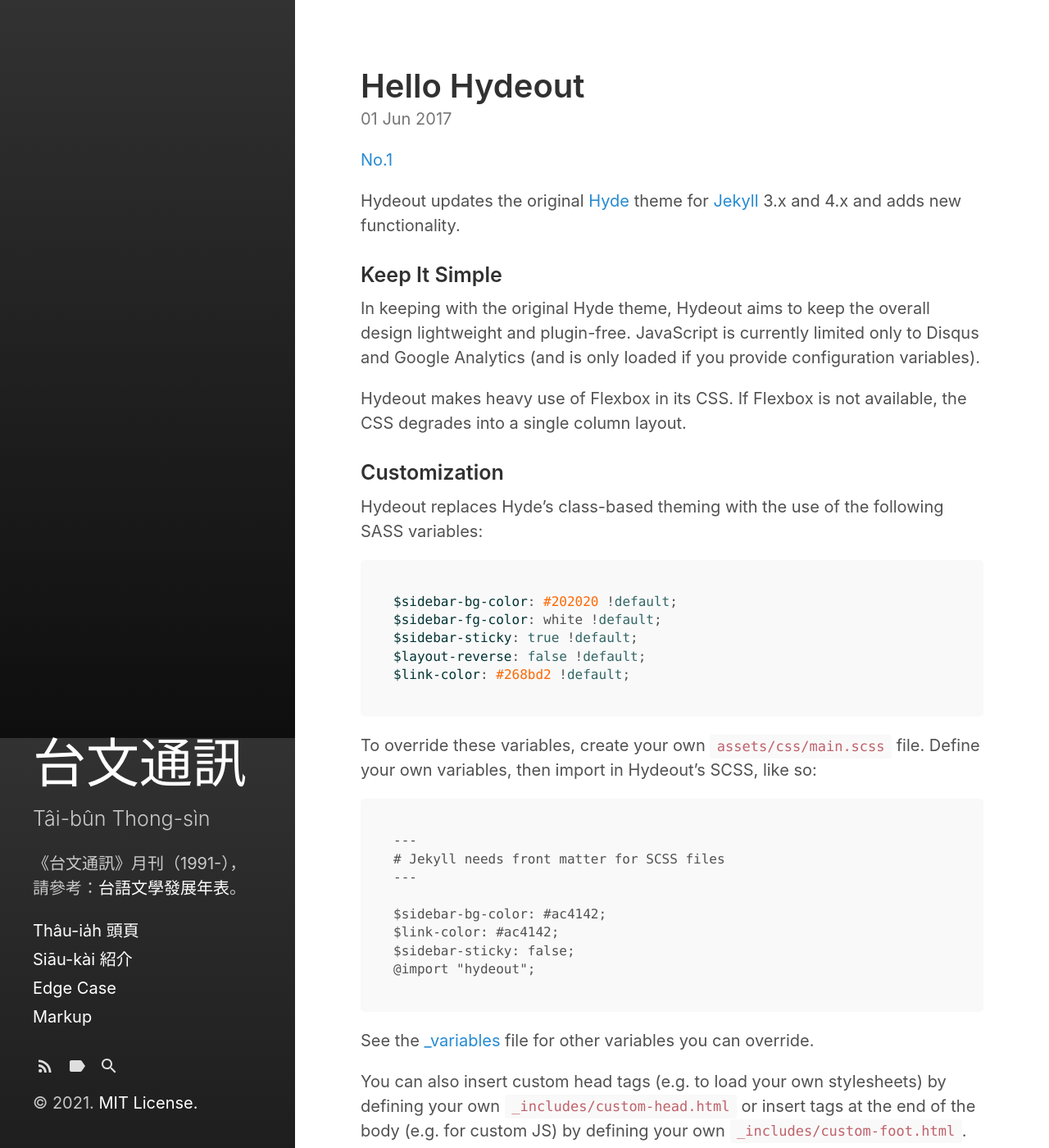
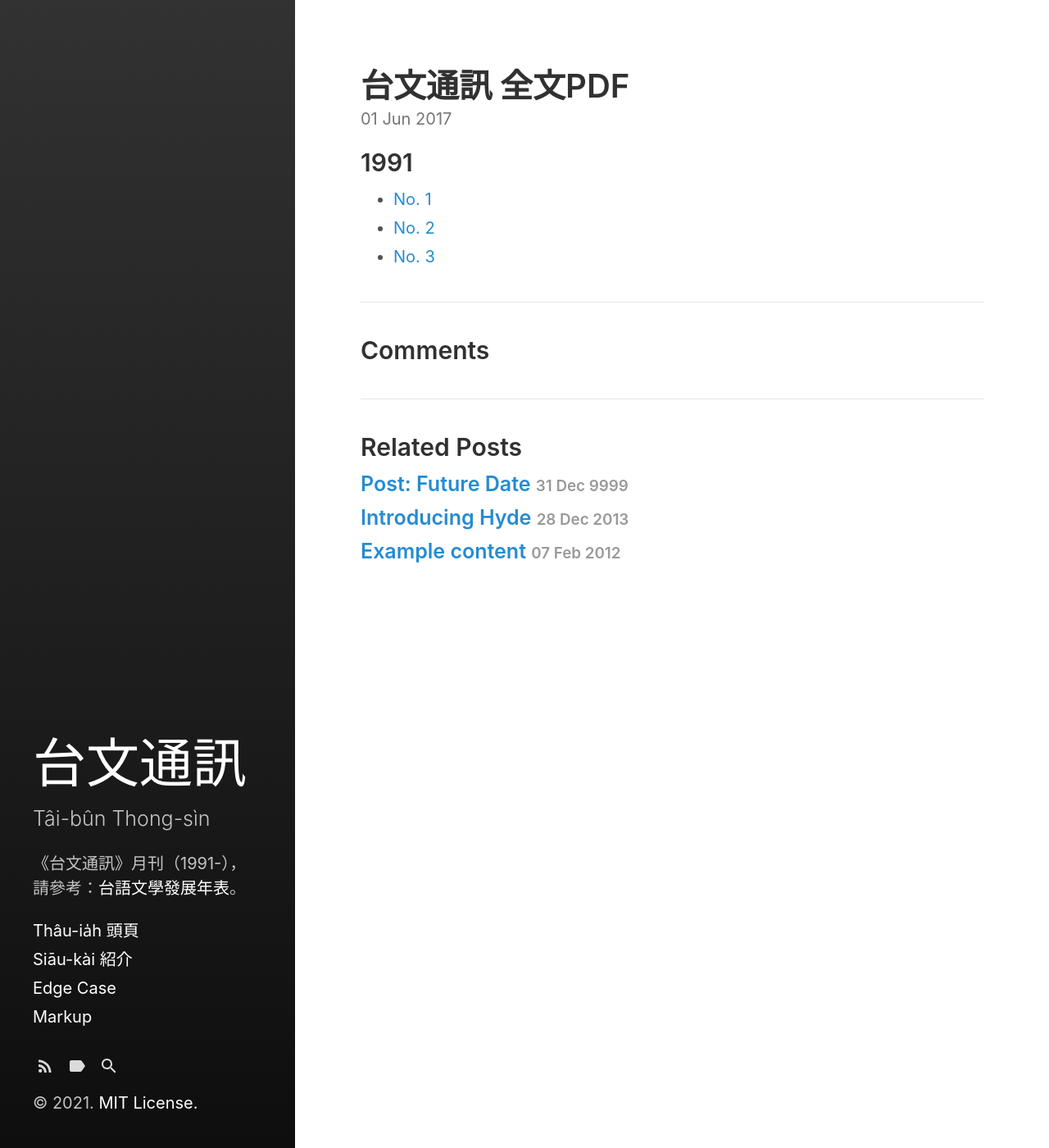
Before and after one commit to TaibunThongsin/TaibunThongsin, a Jekyll site: the page built from _posts/2017-06-01-hello-hydeout.md, in a window 1280 px wide and 1400 px high. Shown: the whole window at 82% size. Built offline with Jekyll 4.4.1, drawn with Linux system fonts in a browser that asks for light colours; some of the changed text lies outside the part shown.

Commit message:
Update 2017-06-01-hello-hydeout.md

````diff
--- a/_posts/2017-06-01-hello-hydeout.md
+++ b/_posts/2017-06-01-hello-hydeout.md
@@ -1,85 +1,11 @@
 ---
 layout: post
-title: Hello Hydeout
+title: 台文通訊 全文PDF
 excerpt_separator:  <!--more-->
 ---
 
-[No.1](https://taibunthongsin.taigi.info/pdf/%E5%8F%B0%E6%96%87%E9%80%9A%E8%A8%8A_1991-07-01_No1.pdf)
+## 1991
 
-Hydeout updates the original [Hyde](https://github.com/poole/hyde)
-theme for [Jekyll](http://jekyllrb.com) 3.x and 4.x and adds new functionality.
-
-### Keep It Simple
-
-In keeping with the original Hyde theme, Hydeout aims to keep the overall
-design lightweight and plugin-free. JavaScript is currently limited only
-to Disqus and Google Analytics (and is only loaded if you provide configuration
-variables).
-
-Hydeout makes heavy use of Flexbox in its CSS. If Flexbox is not available,
-the CSS degrades into a single column layout.
-
-### Customization
-
-Hydeout replaces Hyde's class-based theming with the use
-of the following SASS variables:
-
-```scss
-$sidebar-bg-color: #202020 !default;
-$sidebar-fg-color: white !default;
-$sidebar-sticky: true !default;
-$layout-reverse: false !default;
-$link-color: #268bd2 !default;
-```
-
-To override these variables, create your own `assets/css/main.scss` file.
-Define your own variables, then import in Hydeout's SCSS, like so:
-
-```
----
-# Jekyll needs front matter for SCSS files
----
-
-$sidebar-bg-color: #ac4142;
-$link-color: #ac4142;
-$sidebar-sticky: false;
-@import "hydeout";
-```
-
-See the [_variables](https://github.com/fongandrew/hydeout/blob/master/_sass/hydeout/_variables.scss) file for other variables
-you can override.
-
-You can also insert custom head tags (e.g. to load your own stylesheets) by
-defining your own `_includes/custom-head.html` or insert tags at the end
-of the body (e.g. for custom JS) by defining your own
-`_includes/custom-foot.html`.
-
-### New Features
-
-* Hydeout also adds a new tags page (accessible in the sidebar) and a new
-  "category" layout for dedicated category pages.
-
-* Category pages are automatically added to the sidebar. All other pages
-  must have `sidebar_link: true` in their front matter to show up in
-  the sidebar.
-
-* A simple redirect-to-Google search is available. If you want to use
-  Google Custom Search or Algolia or something with more involved,
-  override the `search.html`.
-
-* Disqus integration is ready out of the box. Just add the following to
-  your config file:
-
-  ```yaml
-  disqus:
-    shortname: my-disqus-shortname
-  ```
-
-  If you don't want Disqus or want to use something else, override
-  `comments.html`.
-
-* For Google Analytics support, define a `google_analytics` variable with
-  your property ID in your config file.
-
-There's also a bunch of minor tweaks and adjustments throughout the
-theme. Hope this works for you!
+* [No. 1](https://taibunthongsin.taigi.info/pdf/%E5%8F%B0%E6%96%87%E9%80%9A%E8%A8%8A_1991-07-01_No1.pdf)
+* [No. 2](https://taibunthongsin.taigi.info/pdf/%E5%8F%B0%E6%96%87%E9%80%9A%E8%A8%8A_1991-08-01_No2.pdf)
+* [No. 3](https://taibunthongsin.taigi.info/pdf/%E5%8F%B0%E6%96%87%E9%80%9A%E8%A8%8A_1991-09-01_No3.pdf)
````
